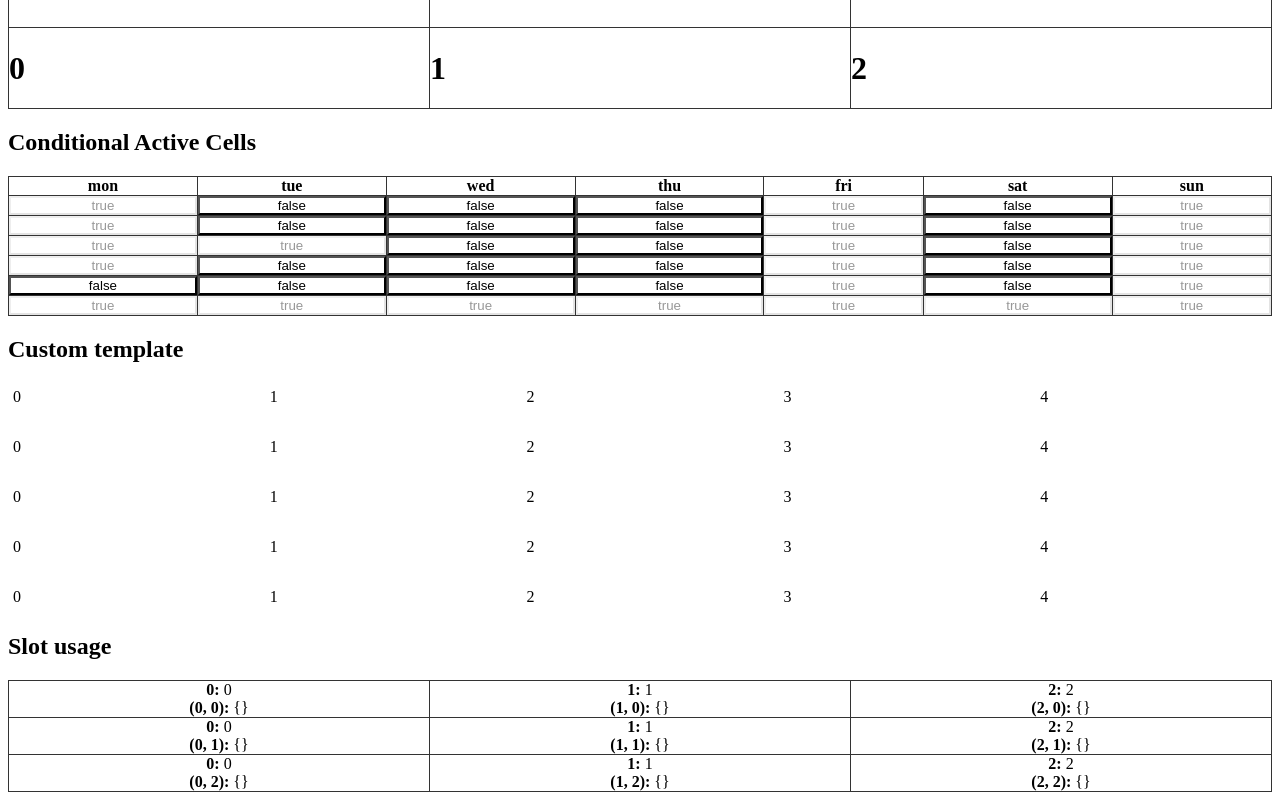
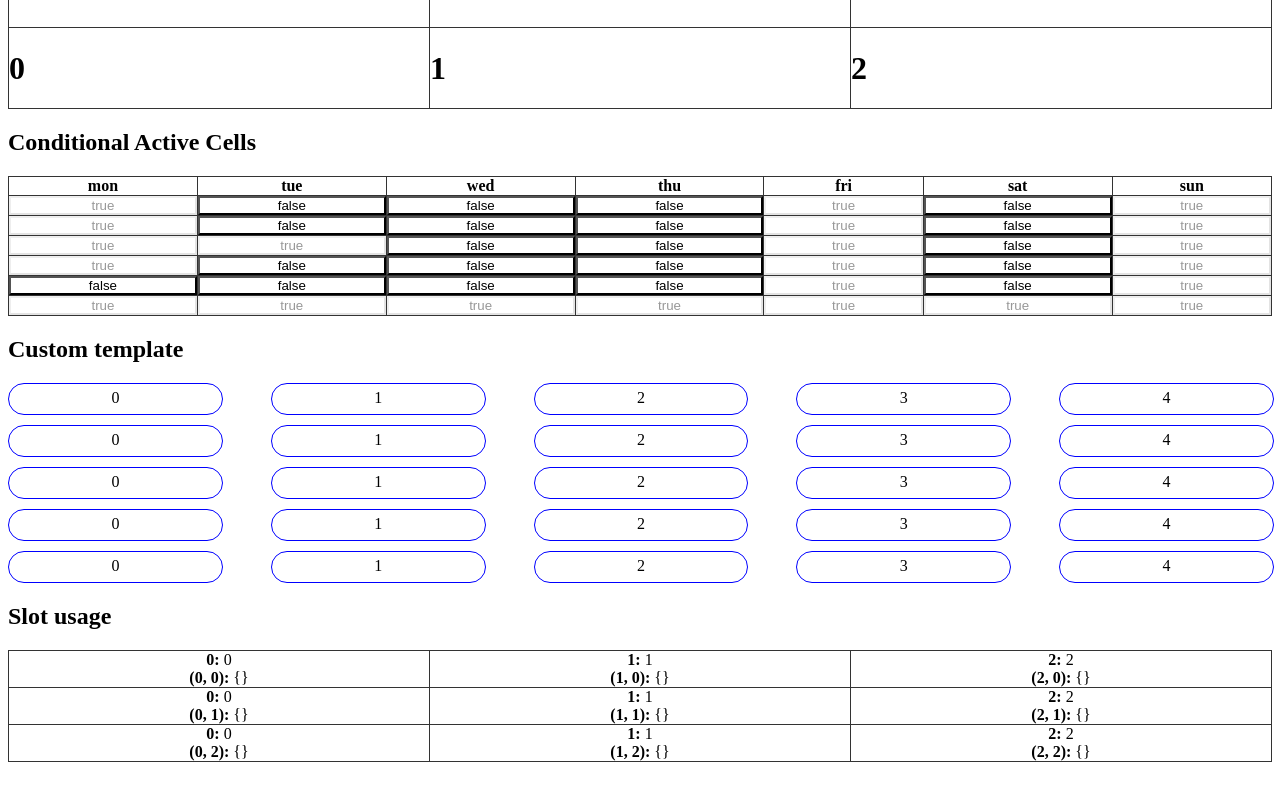
Before and after one commit to nick-somebody/vue-grid-control, a Vue app: page / in a window 1280 px wide. Shown: the part 1650-2450 px from the top of the page. After the commit the page ends 2420 px from the top, so only its background shows below. Built offline with nearby package versions, Linux system fonts and the light colour scheme.

Commit message:
Update readme

```diff
--- a/examples/custom-template.vue
+++ b/examples/custom-template.vue
@@ -47,12 +47,16 @@ export default GridControl(getFocusedCellElement)
 <style scoped>
 .grid {
   display: grid;
-  gap: 20px;
+  column-gap: 50px;
+  row-gap: 10px;
   width: 100%;
 }
 .cell-control {
   width: 100%;
   height: 20px;
-  padding: 5px;
+  padding: 5px 0;
+  border-radius: 20px;
+  text-align: center;
+  border: 1px solid blue;
 }
 </style>
```
Also changed, not shown: 1 other file (tests, documents, lock files or other folders).
